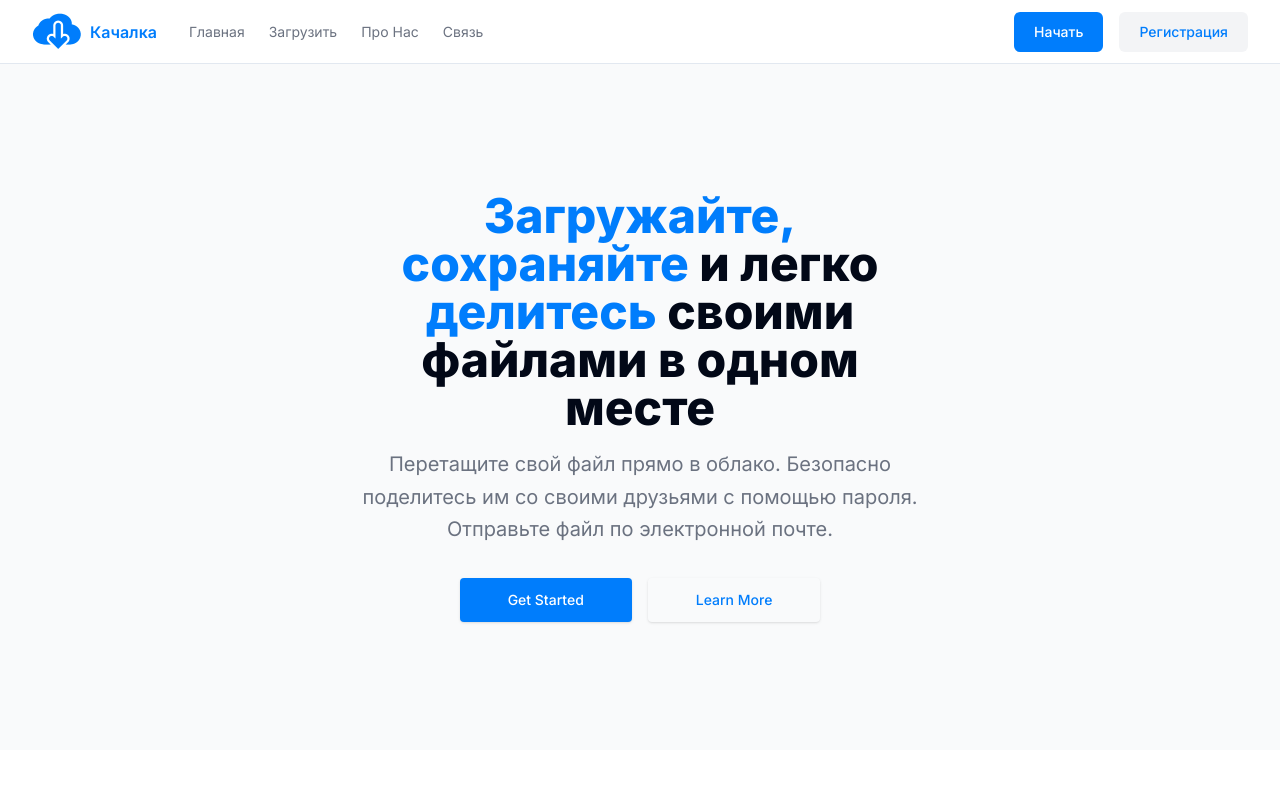
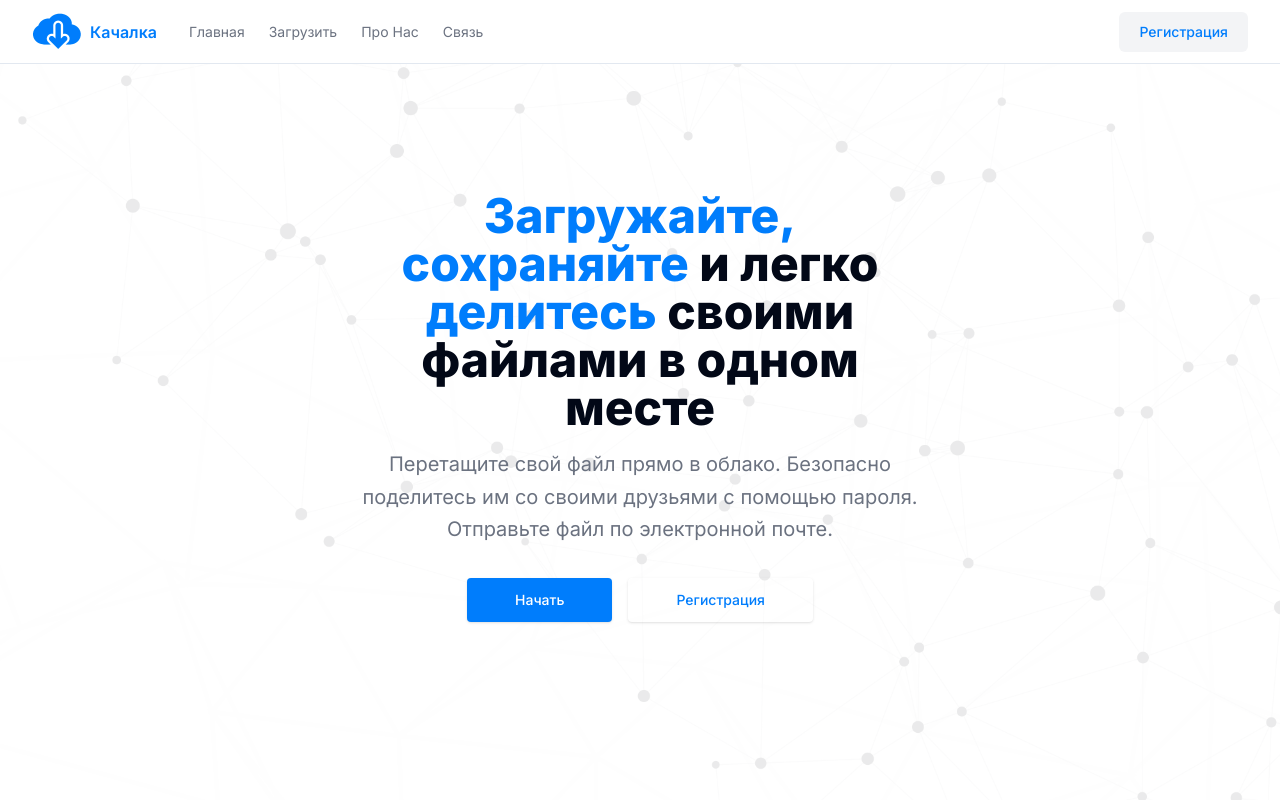
Before and after one commit to Mustafaisaev3/Kachalka-File-Sharing-App, a Next.js app: page / in a window 1280 px wide. Built offline with nearby package versions, Linux system fonts and the light colour scheme.

Commit message:
Change landing page buttons and background image

```diff
--- a/app/page.tsx
+++ b/app/page.tsx
@@ -3,9 +3,17 @@ import Hero from "@/components/Hero";
 
 export default function Home() {
   return (
-    <main>
-      <Header />
-      <Hero />
+    <main
+      className="w-full h-screen relative"
+      style={{
+        backgroundImage: `url(/bg.jpg)`,
+        backgroundSize: 'cover',
+      }}
+    >
+      <div className="w-full h-screen bg-[#ffffffd5]">
+        <Header />
+        <Hero />
+      </div>
     </main>
   )
 }
--- a/components/Header.tsx
+++ b/components/Header.tsx
@@ -35,15 +35,8 @@ const Header = () => {
             <div className="flex items-center gap-4">
                 <div className="sm:flex sm:gap-4">
                 <a
-                    className="block rounded-md bg-primary px-5 py-2.5 text-sm font-medium text-white transition hover:bg-blue-700"
-                    href="/files"
-                >
-                    Начать
-                </a>
-
-                <a
                     className="hidden rounded-md bg-gray-100 px-5 py-2.5 text-sm font-medium text-primary transition hover:text-blue-600/75 sm:block"
-                    href="/"
+                    href="/sign-in"
                 >
                     Регистрация
                 </a>
--- a/components/Hero.tsx
+++ b/components/Hero.tsx
@@ -2,7 +2,7 @@ import React from 'react'
 
 const Hero = () => {
   return (
-    <section className="bg-gray-50">
+    <section className="bg-transparent">
         <div className="h-full mx-auto max-w-screen-xl px-4 py-32 lg:flex relative">
             <div className="mx-auto max-w-xl text-center  z-10">
                 <h1 className="text-3xl font-extrabold sm:text-5xl">
@@ -15,17 +15,17 @@ const Hero = () => {
 
                 <div className="mt-8 flex flex-wrap justify-center gap-4">
                     <a
-                    className="block w-full rounded bg-primary px-12 py-3 text-sm font-medium text-white shadow hover:bg-blue-700 focus:outline-none focus:ring active:bg-red-500 sm:w-auto"
-                    href="/files"
+                        className="block w-full rounded bg-primary px-12 py-3 text-sm font-medium text-white shadow hover:bg-blue-700 focus:outline-none focus:ring active:bg-red-500 sm:w-auto"
+                        href="/files"
                     >
-                    Get Started
+                        Начать
                     </a>
 
                     <a
-                    className="block w-full rounded px-12 py-3 text-sm font-medium text-primary shadow hover:text-blue-700 focus:outline-none focus:ring active:text-red-500 sm:w-auto"
-                    href="/about"
+                        className="block w-full rounded px-12 py-3 text-sm font-medium text-primary shadow hover:text-blue-700 focus:outline-none focus:ring active:text-red-500 sm:w-auto"
+                        href="/sign-in"
                     >
-                    Learn More
+                        Регистрация
                     </a>
                 </div>
             </div>
```
Also changed, not shown: public/bg.jpg (added), utils/generate-random-string.ts (indentation only).
